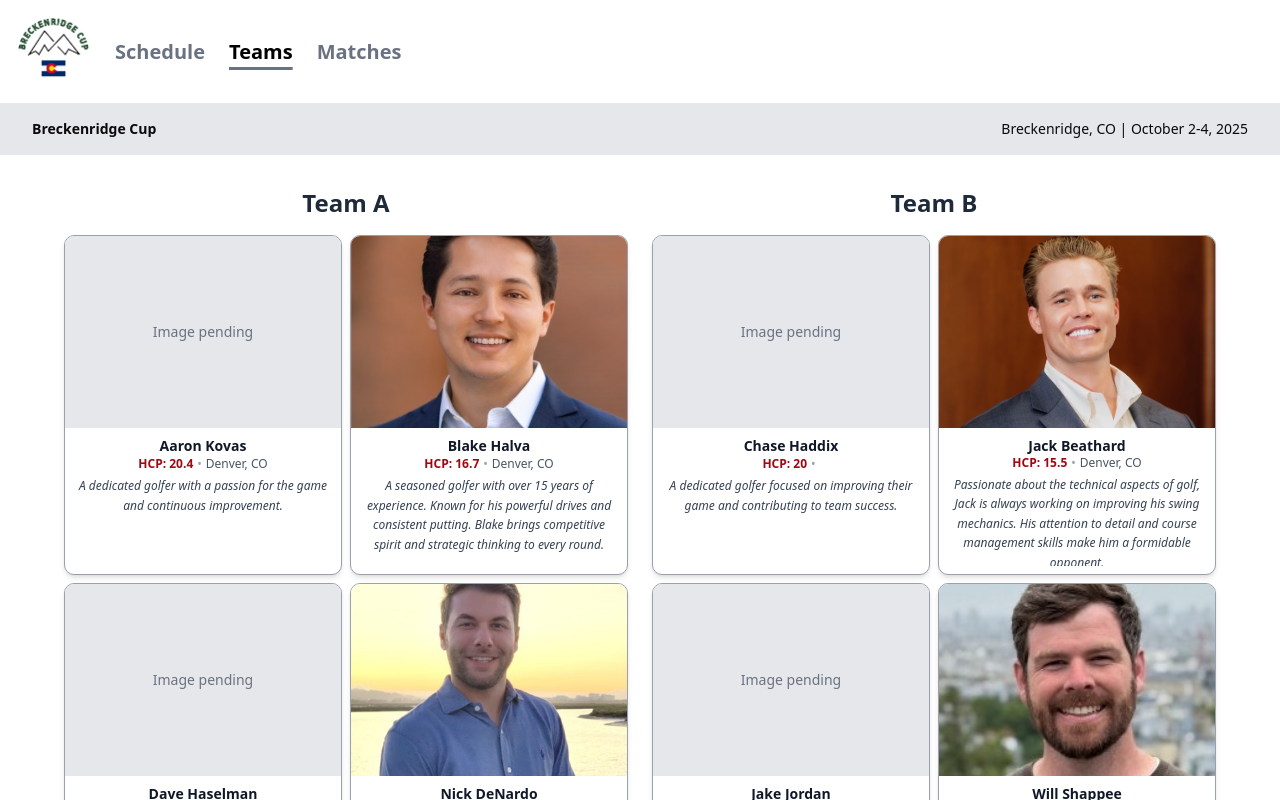
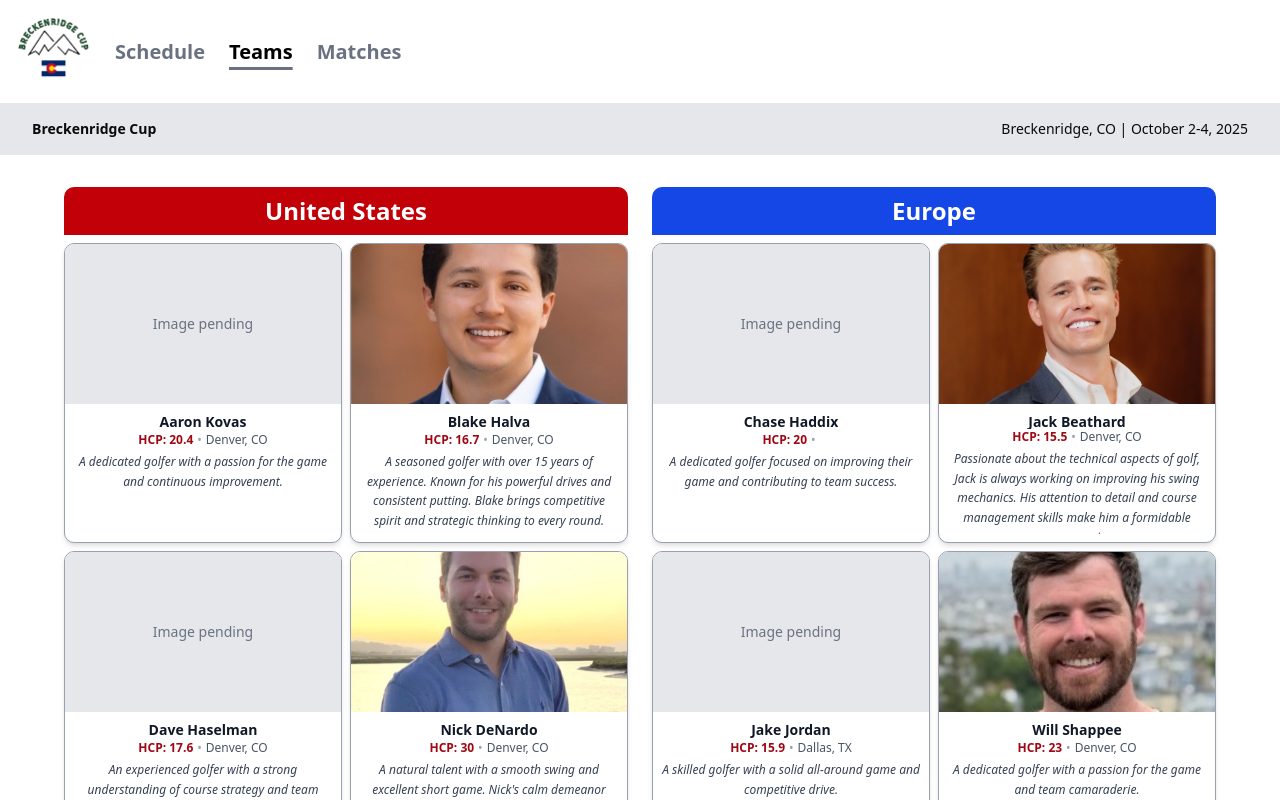
Before and after one commit to MatthewIczkowski/golf-trip, a Next.js app: page /teams in a window 1280 px wide. Shown: the top 800 px of the page. Built offline with nearby package versions, Linux system fonts and the light colour scheme.

Commit message:
updated teams styling

```diff
--- a/src/app/teams/page.tsx
+++ b/src/app/teams/page.tsx
@@ -28,8 +28,8 @@ export default function Teams() {
     for (let i = 0; i < teamSize; i++) {
       if (team[i] && team[i].image && team[i].image.trim() !== '') {
         slots.push(
-          <div key={team[i].id} className="h-85 flex flex-col bg-white rounded-lg overflow-hidden shadow-md border border-gray-400 group">
-            <div className="relative w-full h-48">
+          <div key={team[i].id} className="h-75 flex flex-col bg-white rounded-lg overflow-hidden shadow-md border border-gray-400 group">
+            <div className="relative w-full h-40">
               <Image
                 src={team[i].image}
                 alt={team[i].name}
@@ -53,8 +53,8 @@ export default function Teams() {
       } else if (team[i]) {
         // Golfer exists but has no valid image
         slots.push(
-          <div key={team[i].id} className="h-85 flex flex-col bg-white rounded-lg overflow-hidden shadow-md border border-gray-400 group">
-            <div className="relative w-full h-48">
+          <div key={team[i].id} className="h-75 flex flex-col bg-white rounded-lg overflow-hidden shadow-md border border-gray-400 group">
+            <div className="relative w-full h-40">
               <div className="w-full h-full flex items-center justify-center bg-gray-200 text-gray-500">
                 <span className="text-sm">Image pending</span>
               </div>
@@ -97,7 +97,7 @@ export default function Teams() {
         <div className="grid grid-cols-1 md:grid-cols-2 gap-6">
           {/* Team A */}
           <div>
-            <h2 className="text-2xl font-bold text-center text-gray-800 mb-4">Team A</h2>
+            <h2 className="bg-red-700 text-white text-2xl font-bold text-center rounded-t-lg mb-2 p-2">United States</h2>
             <div className="grid grid-cols-2 gap-2">
               {createTeamSlots(teamA)}
             </div>
@@ -105,7 +105,7 @@ export default function Teams() {
 
           {/* Team B */}
           <div>
-            <h2 className="text-2xl font-bold text-center text-gray-800 mb-4">Team B</h2>
+            <h2 className="bg-blue-700 text-white text-2xl font-bold text-center rounded-t-lg mb-2 p-2">Europe</h2>
             <div className="grid grid-cols-2 gap-2">
               {createTeamSlots(teamB)}
             </div>
```
